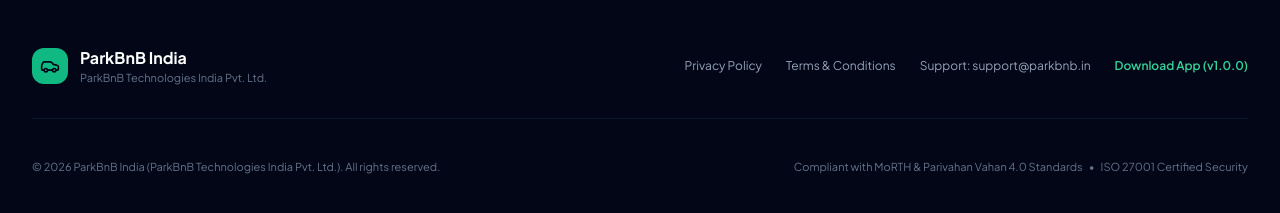
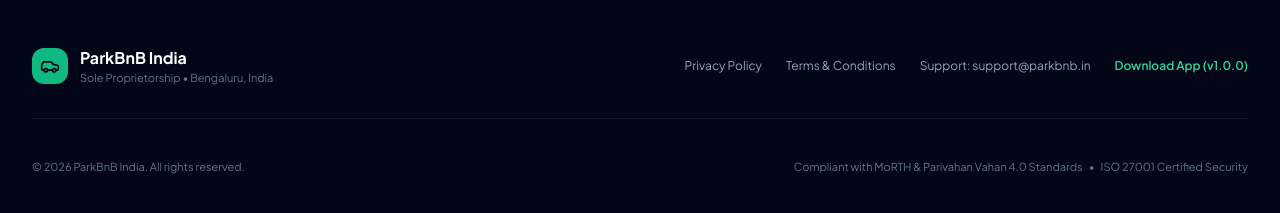
Before and after one commit to ParkBnB-corp/parkbnb-frontend-web, a React (Vite) app: page / in a window 1280 px wide. Shown: the part 4569-4782 px from the top of the page. Built offline with nearby package versions, Linux system fonts and the light colour scheme.

Commit message:
docs: update legal entity to ParkBnB India (Sole Proprietorship)

```diff
--- a/src/App.tsx
+++ b/src/App.tsx
@@ -585,7 +585,7 @@ export const App: React.FC = () => {
               </div>
               <div>
                 <span className="text-base font-bold text-white">ParkBnB India</span>
-                <p className="text-[11px] text-slate-500">ParkBnB Technologies India Pvt. Ltd.</p>
+                <p className="text-[11px] text-slate-500">Sole Proprietorship • Bengaluru, India</p>
               </div>
             </div>
 
@@ -608,7 +608,7 @@ export const App: React.FC = () => {
 
           <div className="flex flex-col sm:flex-row items-center justify-between gap-4 text-slate-500 text-[11px]">
             <p>
-              © 2026 ParkBnB India (ParkBnB Technologies India Pvt. Ltd.). All rights reserved.
+              © 2026 ParkBnB India. All rights reserved.
             </p>
             <p className="flex items-center gap-1.5">
               <span>Compliant with MoRTH & Parivahan Vahan 4.0 Standards</span>
--- a/src/components/PrivacyPolicyModal.tsx
+++ b/src/components/PrivacyPolicyModal.tsx
@@ -23,7 +23,7 @@ export const PrivacyPolicyModal: React.FC<PrivacyPolicyModalProps> = ({ isOpen,
             </div>
             <div>
               <h2 className="text-xl font-bold text-white">Privacy Policy</h2>
-              <p className="text-xs text-slate-400">ParkBnB India (ParkBnB Technologies India Pvt. Ltd.) • Last updated: November 2026</p>
+              <p className="text-xs text-slate-400">ParkBnB India • Last updated: November 2026</p>
             </div>
           </div>
           <button
@@ -49,7 +49,7 @@ export const PrivacyPolicyModal: React.FC<PrivacyPolicyModalProps> = ({ isOpen,
               1. Introduction
             </h3>
             <p>
-              Welcome to <strong>ParkBnB India</strong> ("we", "our", or "us"). ParkBnB India is operated by ParkBnB Technologies India Pvt. Ltd. This Privacy Policy describes how we collect, store, protect, and handle your information when you use our mobile application (ParkBnB) and related services.
+              Welcome to <strong>ParkBnB India</strong> ("we", "our", or "us"). ParkBnB India is a sole proprietorship based in Bengaluru, Karnataka, India. This Privacy Policy describes how we collect, store, protect, and handle your information when you use our mobile application (ParkBnB) and related services.
             </p>
           </section>
 
@@ -135,7 +135,7 @@ export const PrivacyPolicyModal: React.FC<PrivacyPolicyModalProps> = ({ isOpen,
             </h3>
             <p className="text-xs text-slate-400">
               <strong>Grievance Officer:</strong> Manak Wadhwa<br />
-              <strong>Company:</strong> ParkBnB Technologies India Pvt. Ltd. (ParkBnB India)<br />
+              <strong>Entity:</strong> ParkBnB India (Sole Proprietorship)<br />
               <strong>Email:</strong> support@parkbnb.in / privacy@parkbnb.in<br />
               <strong>Registered Office:</strong> Electronic City Phase 1, Bengaluru, Karnataka 560100, India.
             </p>
--- a/src/components/TermsModal.tsx
+++ b/src/components/TermsModal.tsx
@@ -23,7 +23,7 @@ export const TermsModal: React.FC<TermsModalProps> = ({ isOpen, onClose }) => {
             </div>
             <div>
               <h2 className="text-xl font-bold text-white">Terms & Conditions</h2>
-              <p className="text-xs text-slate-400">ParkBnB India (ParkBnB Technologies India Pvt. Ltd.) • Last updated: November 2026</p>
+              <p className="text-xs text-slate-400">ParkBnB India • Last updated: November 2026</p>
             </div>
           </div>
           <button
@@ -42,7 +42,7 @@ export const TermsModal: React.FC<TermsModalProps> = ({ isOpen, onClose }) => {
               1. Acceptance of Terms
             </h3>
             <p>
-              By accessing or using the ParkBnB mobile app, website, or associated services provided by <strong>ParkBnB Technologies India Pvt. Ltd. ("ParkBnB India")</strong>, you agree to be bound by these Terms and Conditions. If you do not agree with any part of these terms, you must discontinue using our services immediately.
+              By accessing or using the ParkBnB mobile app, website, or associated services provided by <strong>ParkBnB India</strong>, you agree to be bound by these Terms and Conditions. If you do not agree with any part of these terms, you must discontinue using our services immediately.
             </p>
           </section>
 
```
